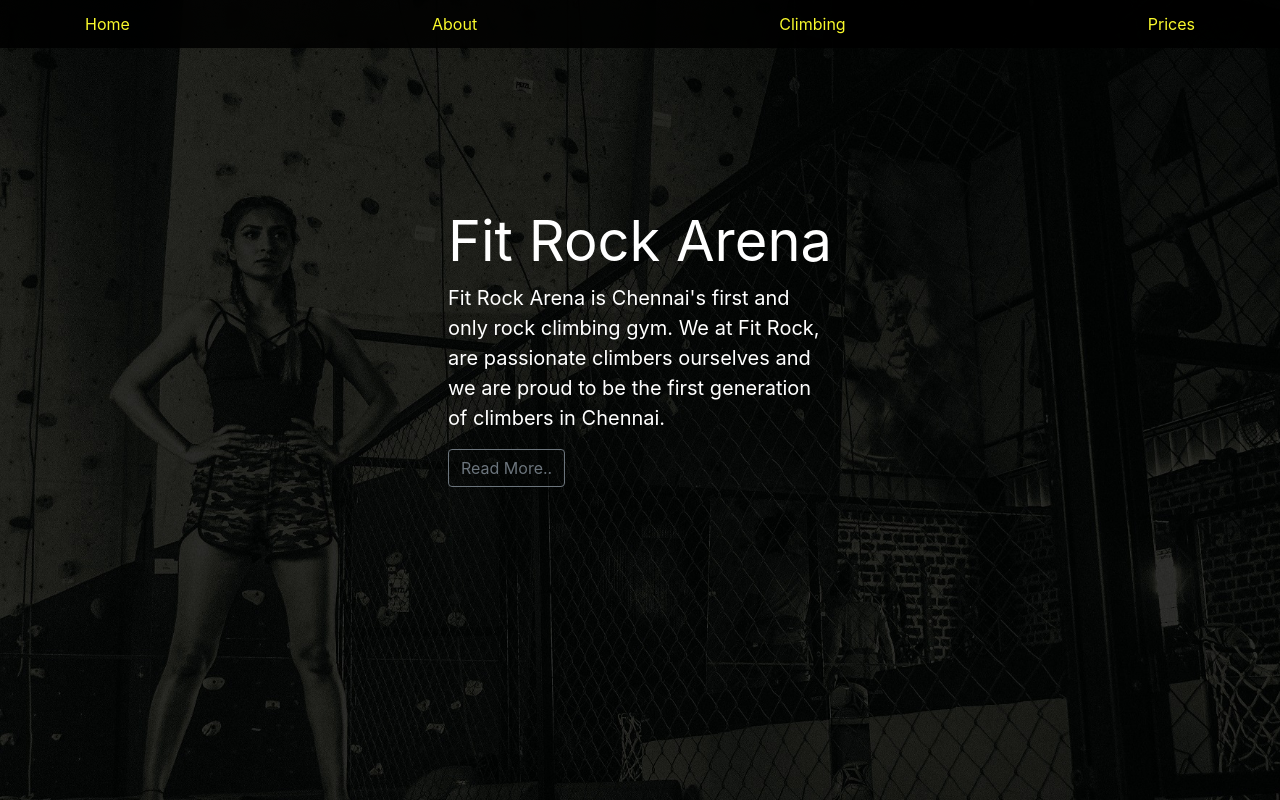
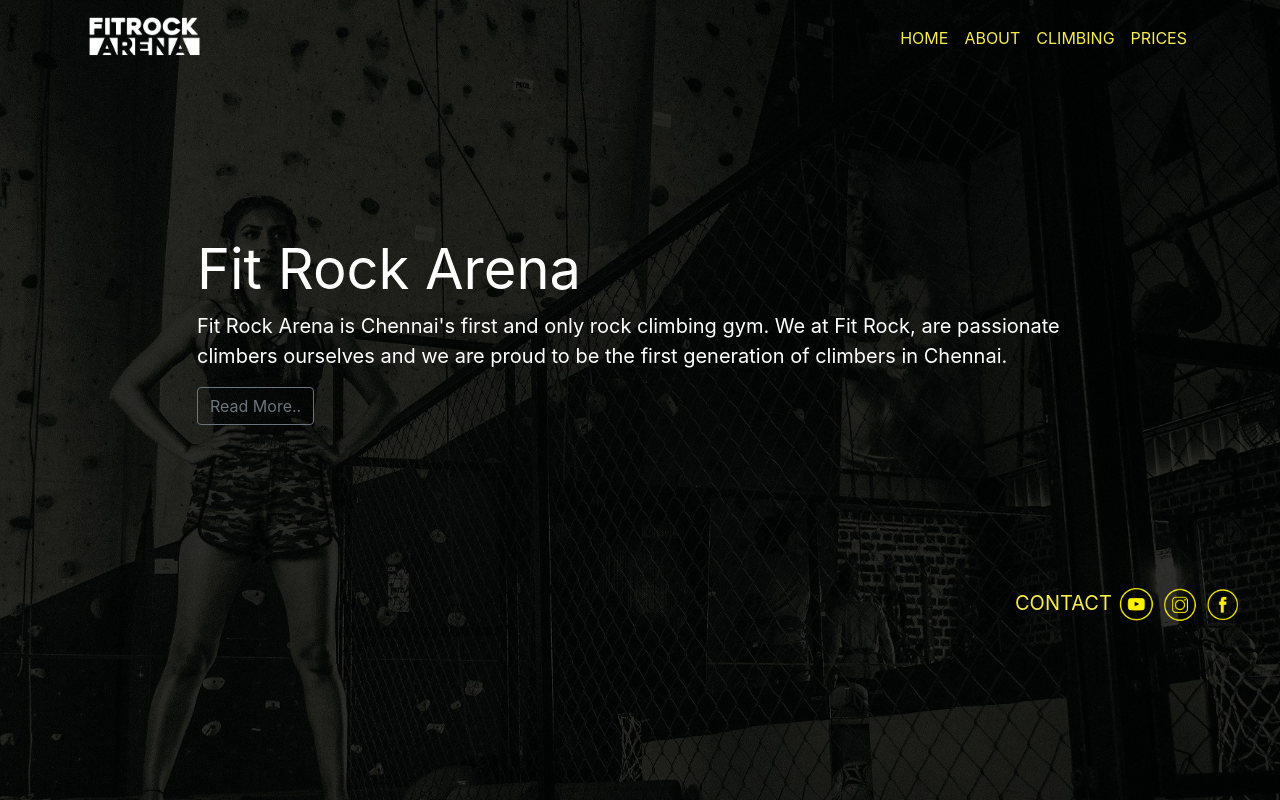
Before and after one commit to selva439/fitrockarena, a plain HTML site: page index.html in a window 1280 px wide. Drawn offline with nearby package versions, Linux system fonts and the light colour scheme.

Commit message:
styling and tabs added

```diff
--- a/index.html
+++ b/index.html
@@ -7,7 +7,7 @@
 	<meta name="viewport" content="width=device-width, initial-scale=1, shrink-to-fit=no">
 	<meta name="description" content="">
 	<meta name="author" content="">
-	<link rel="icon" href="http://localhost:9889/fitrockarena/resources/images/logogirl.ico">
+	<link rel="icon" href="resources/images/logogirl.ico">
 
 	<title>Fit Rock Arena</title>
 
@@ -35,31 +35,74 @@
 		crossorigin = "anonymous">
 	</script>
 
+	<link rel="stylesheet" href="https://cdnjs.cloudflare.com/ajax/libs/font-awesome/4.7.0/css/font-awesome.min.css">
 	<!-- Custom styles for this template -->
 	<link href="./resources/styles/fitrockarena.css" rel="stylesheet">
 </head>
 
 <body>
-
-	<nav class="site-header sticky-top py-1">
-		<div class="container d-flex flex-column flex-md-row justify-content-between">
-			<!--<a class="py-2" href="http://localhost:9889/fitrockarena/">
-				<img class="w-25 h-25" src="http://localhost:9889/fitrockarena/resources/images/fulllogo_backgroundwhite_textblack.png">
-			</a>-->
-			<a class="py-2 d-none d-md-inline-block" href="http://localhost:9889/fitrockarena/#">Home</a>
-			<a class="py-2 d-none d-md-inline-block" href="http://localhost:9889/fitrockarena/#">About</a>
-			<a class="py-2 d-none d-md-inline-block" href="http://localhost:9889/fitrockarena/#">Climbing</a>
-			<a class="py-2 d-none d-md-inline-block" href="http://localhost:9889/fitrockarena/#">Prices</a>
+	<div class="container-fluid">
+		<nav class="navbar navbar-expand-lg navbar-dark">
+			<div class="container">
+				<a class="navbar-brand" href="#"><img src="resources/images/FitRockArena-Logo.png" /></a>
+				<button class="navbar-toggler ml-auto hidden-sm-up float-xs-right" type="button" data-toggle="collapse" data-target="#navbarNav" aria-controls="navbarNav" aria-expanded="false" aria-label="Toggle navigation">
+					<span><i class="fa fa-bars"></i></span>
+				</button>
+				<div class="collapse navbar-collapse" id="navbarNav">
+					<ul class="nav navbar-nav ml-auto">
+						<li class="nav-item active">
+							<a class="nav-link" data-toggle="tab" href="#home">HOME <span class="sr-only">(current)</span></a>
+						</li>
+						<li class="nav-item">
+							<a class="nav-link" data-toggle="tab" href="#about">ABOUT</a>
+						</li>
+						<li class="nav-item">
+							<a class="nav-link" data-toggle="tab" href="#climbing">CLIMBING</a>
+						</li>
+						<li class="nav-item">
+							<a class="nav-link" data-toggle="tab" href="#prices">PRICES</a>
+						</li>
+					</ul>
+				</div>
 			</div>
 		</nav>
 
+		<main role="main" class="container">
+			<div class="tab-content">
+				<div class="tab-pane active" id="home">
 					<div class="position-relative overflow-hidden p-3 p-md-5 m-md-3 text-left text-white">
-		<div class="col-md-5 p-lg-5 mx-auto my-5">
+						<div class="col-md-12 col-sm-12 p-lg-5 mx-auto my-5">
 							<h1 class="display-4 font-weight-normal">Fit Rock Arena</h1>
 							<p class="lead font-weight-normal">Fit Rock Arena is Chennai's first and only rock climbing gym. We at Fit Rock, are passionate climbers ourselves and we are proud to be the first generation of climbers in Chennai.</p>
 							<a class="btn btn-outline-secondary" href="http://localhost:9889/fitrockarena/#">Read More..</a>
 						</div>
 					</div>
+				</div>
+				<div class="tab-pane" id="about">
+					<h4>test2</h4> tab2
+				</div>
+				<div class="tab-pane" id="climbing">
+					<h4>test3</h4> tab3
+				</div>
+				<div class="tab-pane" id="prices">
+					<h4>test4</h4>
+				</div>
+			</div>
+		</main>
+		<footer class="footer">
+			<div class="row">
+				<div class="col-sm-6 col-md-5 col-lg-3 offset-sm-6 offset-md-7 offset-lg-9" >
+					<ul>
+						<li>CONTACT</li>
+						<li><a href="#"><img src="resources/icons/FitRockArena-youtube.png" /></a></li>
+						<li><a href="#"><img src="resources/icons/FitRockArena-insta.png" /></a></li>
+						<li><a href="#"><img src="resources/icons/FitRockArena-fb.png" /></a></li>
+					</ul>
+
+				</div>
+			</div>
+		</footer>
+	</div>
 
 </body>
 </html>
--- a/resources/styles/fitrockarena.css
+++ b/resources/styles/fitrockarena.css
@@ -1,5 +1,5 @@
 body  {
-	background-image: url("http://localhost:9889/fitrockarena/resources/images/background_compressed.jpg");
+	background-image: url("../images/background_compressed.jpg");
 	background-repeat: no-repeat;
 	background-attachment: fixed;
 	background-size: cover;
@@ -18,3 +18,68 @@ body  {
 	color: #F9F92B;
 	text-decoration: none;
 }
+
+.navbar-brand  img {
+	max-height: 20%;
+	max-width: 20%;
+}
+
+.navbar-dark .navbar-nav .active>.nav-link, .navbar-dark .navbar-nav .nav-link.active, .navbar-dark .navbar-nav .nav-link.show, .navbar-dark .navbar-nav .show>.nav-link,
+.navbar-dark .navbar-nav .nav-link
+{
+	color: #F7EB4F;
+}
+
+.navbar-inner {
+	background:transparent;
+}
+
+
+@media screen and (min-width: 770px) {
+	.nav-item a:hover {
+		border-bottom: 3px solid red;
+		/*width:25%;*/
+	}
+
+	.nav-item a.active {
+		border-bottom: 3px solid red;
+		margin: 0 auto;
+		display: block;
+		padding: .5rem 1rem;
+	}
+}
+
+
+.container {
+	color: white;
+}
+
+.footer {
+	color: #F7EB4F;
+}
+
+.footer ul li {
+	display: inline;
+}
+
+.footer img{
+	max-height: 15%;
+	max-width: 15%;
+}
+
+.footer {
+	font-size:20px;
+}
+
+.navbar-dark .navbar-toggler{
+	color: #F7EB4F;
+	border-color:#F7EB4F;
+	font-szie:34px;
+}
+
+
+@media screen and (max-width: 768px) {
+	.nav > li {
+		display: block;
+	}
+}
```
Also changed, not shown: resources/icons/FitRockArena-fb.png (added), resources/icons/FitRockArena-insta.png (added), resources/icons/FitRockArena-youtube.png (added), resources/images/FitRockArena-Logo.png (added), 1 other file. Lines whose indentation alone changed are shown as unchanged.
